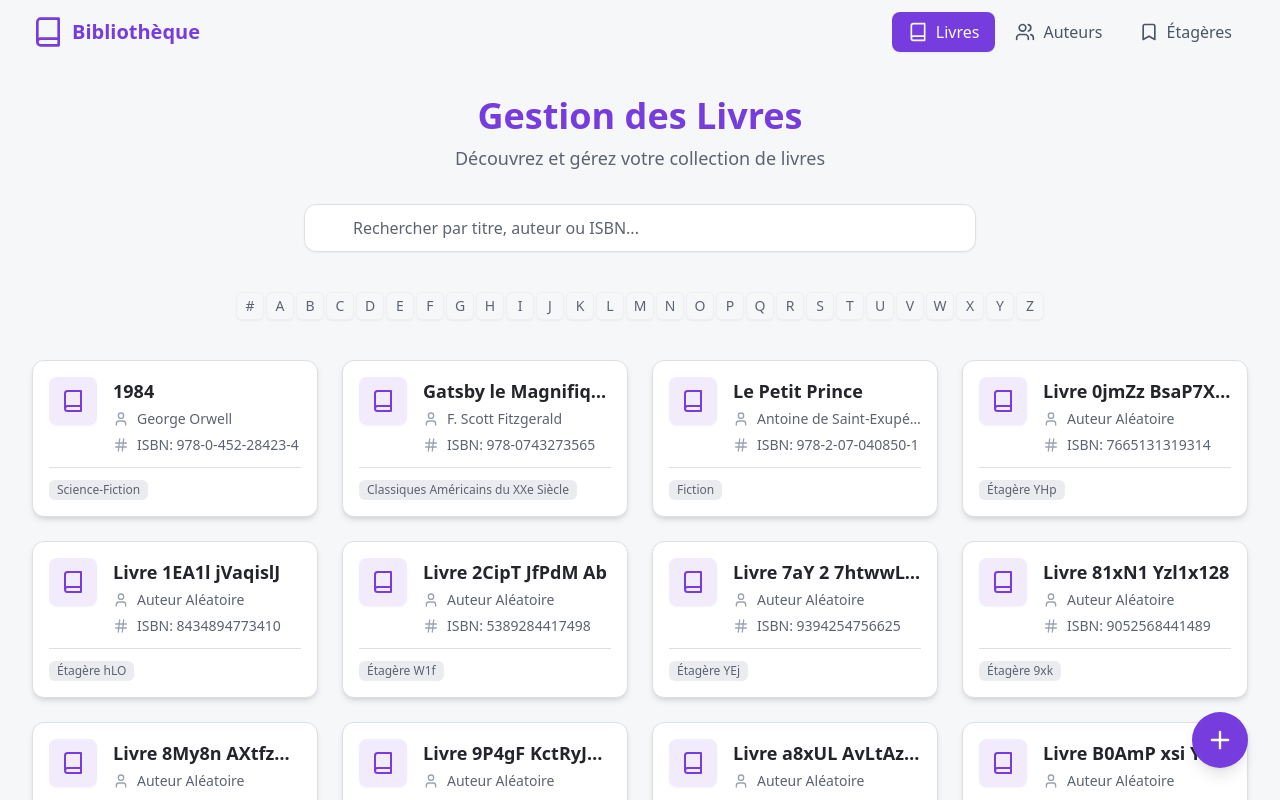
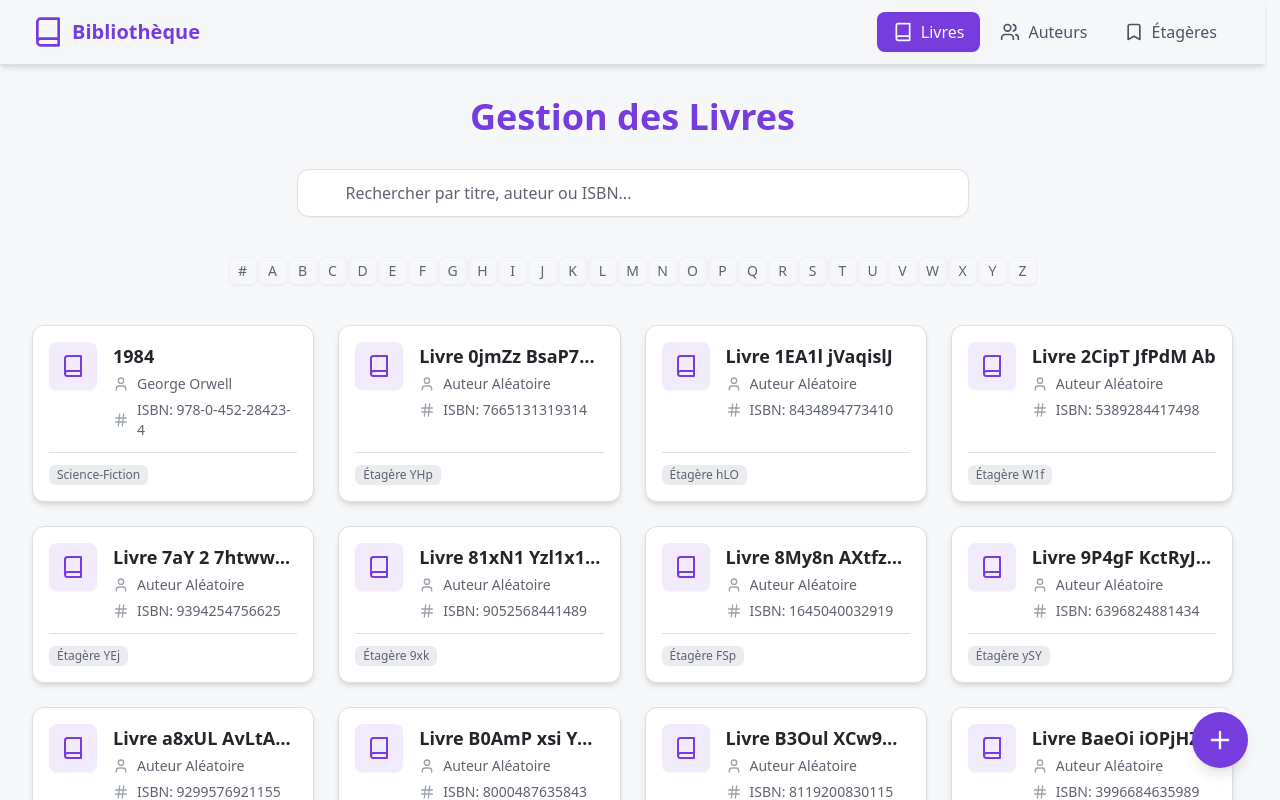
Before and after one commit to Nespouique/library-ihm, a React (Vite) app: page / in a window 1280 px wide. Shown: the top 800 px of the page. Built offline with nearby package versions, Linux system fonts and the light colour scheme.

Commit message:
[refactor] Remove framer-motion animations from multiple components for improved performance and simplicity

```diff
--- a/src/components/AlphabeticalScroller.jsx
+++ b/src/components/AlphabeticalScroller.jsx
@@ -6,24 +6,16 @@ const AlphabeticalScroller = ({ onLetterClick }) => {
     const allButtons = ['#', ...alphabet];
 
     return (
-        <motion.div
-            className="alphabet-scroller-horizontal"
-            initial={{ opacity: 0, y: 10 }}
-            animate={{ opacity: 1, y: 0 }}
-            transition={{ delay: 0.3 }}
-        >
+        <div className="alphabet-scroller-horizontal">
             <div className="flex justify-center gap-0.5 p-2 overflow-x-auto">
                 {allButtons.map((char, index) => (
                     <motion.button
                         key={char}
                         className="alphabet-letter-btn"
                         onClick={() => onLetterClick(char)}
-                        initial={{ opacity: 0, scale: 0.8 }}
-                        animate={{ opacity: 1, scale: 1 }}
-                        transition={{ duration: 0.2, delay: index * 0.01 }}
                         whileHover={{
                             scale: 1.1,
-                            transition: { duration: 0.1 }
+                            transition: { duration: 0.1 },
                         }}
                         whileTap={{ scale: 0.95 }}
                     >
@@ -31,7 +23,7 @@ const AlphabeticalScroller = ({ onLetterClick }) => {
                     </motion.button>
                 ))}
             </div>
-        </motion.div>
+        </div>
     );
 };
 
--- a/src/components/Layout.jsx
+++ b/src/components/Layout.jsx
@@ -1,7 +1,6 @@
 import React from 'react';
 import { NavLink, Outlet } from 'react-router-dom';
 import { Book, Users, Bookmark } from 'lucide-react';
-import { motion } from 'framer-motion';
 
 const Layout = () => {
     const navItems = [
@@ -13,28 +12,19 @@ const Layout = () => {
     return (
         <div className="min-h-screen bg-background">
             {/* Navigation */}
-            <nav className="flat-nav sticky top-0 z-40">
+            <nav className="flat-nav">
                 <div className="max-w-7xl mx-auto px-4 sm:px-6 lg:px-8">
                     <div className="flex justify-between items-center h-16">
-                        <motion.div
-                            initial={{ opacity: 0, x: -20 }}
-                            animate={{ opacity: 1, x: 0 }}
-                            className="flex items-center space-x-2"
-                        >
+                        <div className="flex items-center space-x-2">
                             <Book className="h-8 w-8 text-primary" />
                             <span className="text-xl font-bold main-title-text">
                                 Bibliothèque
                             </span>
-                        </motion.div>
+                        </div>
 
                         <div className="flex space-x-1">
-                            {navItems.map((item, index) => (
-                                <motion.div
-                                    key={item.to}
-                                    initial={{ opacity: 0, y: -10 }}
-                                    animate={{ opacity: 1, y: 0 }}
-                                    transition={{ delay: index * 0.1 }}
-                                >
+                            {navItems.map((item) => (
+                                <div key={item.to}>
                                     <NavLink
                                         to={item.to}
                                         className={({ isActive }) =>
@@ -50,7 +40,7 @@ const Layout = () => {
                                             {item.label}
                                         </span>
                                     </NavLink>
-                                </motion.div>
+                                </div>
                             ))}
                         </div>
                     </div>
--- a/src/components/SearchBar.jsx
+++ b/src/components/SearchBar.jsx
@@ -1,15 +1,10 @@
 import React from 'react';
 import { Search } from 'lucide-react';
 import { Input } from '@/components/ui/input';
-import { motion } from 'framer-motion';
 
 const SearchBar = ({ placeholder, value, onChange }) => {
     return (
-        <motion.div
-            initial={{ opacity: 0, y: 20 }}
-            animate={{ opacity: 1, y: 0 }}
-            className="relative max-w-2xl mx-auto mb-12"
-        >
+        <div className="relative max-w-2xl mx-auto mb-12">
             <div className="relative">
                 <Search className="absolute left-4 top-1/2 transform -translate-y-1/2 h-5 w-5 text-gray-400" />
                 <Input
@@ -20,7 +15,7 @@ const SearchBar = ({ placeholder, value, onChange }) => {
                     className="pl-12 h-12 text-md search-glow shadow-sm bg-white border-border"
                 />
             </div>
-        </motion.div>
+        </div>
     );
 };
 
--- a/src/index.css
+++ b/src/index.css
@@ -31,18 +31,46 @@
     * {
         @apply border-border;
     }
+
+    html {
+        /* Force l'affichage permanent de la barre de défilement pour éviter le décalage horizontal */
+        overflow-y: scroll;
+        /* Propriété moderne pour les navigateurs récents - réserve l'espace pour la scrollbar */
+        scrollbar-gutter: stable;
+    }
+
     body {
         @apply bg-background text-foreground min-h-screen; /* Solid background */
         font-feature-settings:
             'rlig' 1,
             'calt' 1;
     }
+
+    /* Fix pour empêcher le décalage causé par les modales Radix UI */
+    /* Solution la plus robuste avec spécificité maximale */
+    html body[data-scroll-locked],
+    html body[data-scroll-locked][style*='margin-right'] {
+        margin-right: 0 !important;
+        padding-right: 0 !important;
+        padding-left: 0 !important;
+    }
+
+    /* Fix pour le scroll vers les éléments - compense la hauteur du header fixe */
+    .book-card,
+    .author-card,
+    .shelf-card {
+        scroll-margin-top: calc(4rem + 1rem); /* Hauteur du header (h-16 = 4rem) + marge supplémentaire */
+    }
 }
 
 @layer components {
+    .flat-nav {
+        @apply bg-background/95 backdrop-blur-md border-b border-border shadow-md sticky top-0 z-40;
+    }
+
     .glass-effect {
-        /* Renamed to flat-nav for clarity */
-        @apply bg-white/80 backdrop-blur-md border-b border-border shadow-md; /* Flatter navigation */
+        /* Legacy class - kept for compatibility */
+        @apply bg-white/80 backdrop-blur-md border-b border-border shadow-md;
     }
 
     .main-title-text {
@@ -73,7 +101,11 @@
 
     .alphabet-letter-btn {
         @apply w-7 h-7 flex items-center justify-center text-sm font-medium text-muted-foreground rounded-md border border-border/30 bg-background/60 backdrop-blur-sm cursor-pointer select-none flex-shrink-0 shadow-sm;
-        transition: color 0.1s ease, border-color 0.1s ease, background-color 0.1s ease, box-shadow 0.1s ease;
+        transition:
+            color 0.1s ease,
+            border-color 0.1s ease,
+            background-color 0.1s ease,
+            box-shadow 0.1s ease;
     }
 
     .alphabet-letter-btn:hover {
--- a/src/pages/AuthorsPage.jsx
+++ b/src/pages/AuthorsPage.jsx
@@ -133,19 +133,26 @@ const AuthorsPage = () => {
             );
         }
 
-        if (
-            firstAuthorWithChar &&
-            authorRefs.current[firstAuthorWithChar.id]
-        ) {
-            authorRefs.current[firstAuthorWithChar.id].scrollIntoView({
-                behavior: 'smooth',
-                block: 'start',
-                inline: 'nearest',
+        if (firstAuthorWithChar && authorRefs.current[firstAuthorWithChar.id]) {
+            const element = authorRefs.current[firstAuthorWithChar.id];
+            const headerHeight = 64; // 4rem = 64px (hauteur du header h-16)
+            const extraOffset = 16; // 1rem = 16px (marge supplémentaire)
+            const totalOffset = headerHeight + extraOffset;
+
+            // Calculer la position de l'élément par rapport au top de la page
+            const elementPosition = element.getBoundingClientRect().top + window.pageYOffset;
+            const offsetPosition = elementPosition - totalOffset;
+
+            // Scroll avec l'offset
+            window.scrollTo({
+                top: offsetPosition,
+                behavior: 'smooth'
             });
         } else {
-            const description = char === '#'
-                ? 'Aucun auteur dont le nom commence par un chiffre ou caractère spécial.'
-                : `Aucun auteur dont le nom commence par ${char}.`;
+            const description =
+                char === '#'
+                    ? 'Aucun auteur dont le nom commence par un chiffre ou caractère spécial.'
+                    : `Aucun auteur dont le nom commence par ${char}.`;
             toast({
                 title: 'Aucun auteur',
                 description,
@@ -161,18 +168,11 @@ const AuthorsPage = () => {
 
     return (
         <div className="space-y-8">
-            <motion.div
-                initial={{ opacity: 0, y: -20 }}
-                animate={{ opacity: 1, y: 0 }}
-                className="text-center"
-            >
-                <h1 className="text-4xl font-bold main-title-text mb-2">
+            <div className="text-center">
+                <h1 className="text-4xl font-bold main-title-text">
                     Gestion des Auteurs
                 </h1>
-                <p className="text-muted-foreground text-lg">
-                    Découvrez et gérez vos auteurs favoris
-                </p>
-            </motion.div>
+            </div>
             <SearchBar
                 placeholder="Rechercher un auteur..."
                 value={searchTerm}
@@ -184,9 +184,7 @@ const AuthorsPage = () => {
                     filteredAuthors.map((author, index) => (
                         <div
                             key={author.id}
-                            ref={(el) =>
-                                (authorRefs.current[author.id] = el)
-                            }
+                            ref={(el) => (authorRefs.current[author.id] = el)}
                             className="h-full"
                         >
                             <AuthorCard
@@ -218,7 +216,7 @@ const AuthorsPage = () => {
                             </svg>
                         </div>
                         <h3 className="text-lg font-medium text-foreground mb-2">
-                                Aucun auteur trouvé
+                            Aucun auteur trouvé
                         </h3>
                         <p className="text-muted-foreground">
                             {searchTerm
@@ -242,9 +240,7 @@ const AuthorsPage = () => {
                     onOpenChange={() => setSelectedAuthor(null)}
                     onNavigateToBooks={(authorName) => {
                         setSelectedAuthor(null);
-                        navigate(
-                            `/?search=${encodeURIComponent(authorName)}`
-                        );
+                        navigate(`/?search=${encodeURIComponent(authorName)}`);
                     }}
                 />
             )}
--- a/src/pages/BooksPage.jsx
+++ b/src/pages/BooksPage.jsx
@@ -68,7 +68,7 @@ const BooksPage = ({ initialSearchTerm }) => {
             const sampleBooks = [
                 {
                     id: '1',
-                    title: 'Le Petit Prince',
+                    title: 'Petit Prince',
                     author: 'Antoine de Saint-Exupéry',
                     isbn: '978-2-07-040850-1',
                     description:
@@ -94,7 +94,7 @@ const BooksPage = ({ initialSearchTerm }) => {
                 },
                 {
                     id: '3',
-                    title: "Gatsby le Magnifique, un roman qui explore les thèmes du rêve américain, de la richesse, de l'amour et de la perte dans les années 1920.",
+                    title: "Zatsby le Magnifique, un roman qui explore les thèmes du rêve américain, de la richesse, de l'amour et de la perte dans les années 1920.",
                     author: 'F. Scott Fitzgerald',
                     isbn: '978-0743273565',
                     description:
@@ -168,15 +168,25 @@ const BooksPage = ({ initialSearchTerm }) => {
         }
 
         if (firstBookWithChar && bookRefs.current[firstBookWithChar.id]) {
-            bookRefs.current[firstBookWithChar.id].scrollIntoView({
-                behavior: 'smooth',
-                block: 'start',
-                inline: 'nearest',
+            const element = bookRefs.current[firstBookWithChar.id];
+            const headerHeight = 64; // 4rem = 64px (hauteur du header h-16)
+            const extraOffset = 16; // 1rem = 16px (marge supplémentaire)
+            const totalOffset = headerHeight + extraOffset;
+
+            // Calculer la position de l'élément par rapport au top de la page
+            const elementPosition = element.getBoundingClientRect().top + window.pageYOffset;
+            const offsetPosition = elementPosition - totalOffset;
+
+            // Scroll avec l'offset
+            window.scrollTo({
+                top: offsetPosition,
+                behavior: 'smooth'
             });
         } else {
-            const description = char === '#'
-                ? 'Aucun livre ne commence par un chiffre ou caractère spécial.'
-                : `Aucun livre ne commence par la lettre ${char}.`;
+            const description =
+                char === '#'
+                    ? 'Aucun livre ne commence par un chiffre ou caractère spécial.'
+                    : `Aucun livre ne commence par la lettre ${char}.`;
             toast({
                 title: 'Aucun livre',
                 description,
@@ -187,18 +197,11 @@ const BooksPage = ({ initialSearchTerm }) => {
 
     return (
         <div className="space-y-8">
-            <motion.div
-                initial={{ opacity: 0, y: -20 }}
-                animate={{ opacity: 1, y: 0 }}
-                className="text-center"
-            >
-                <h1 className="text-4xl font-bold main-title-text mb-2">
+            <div className="text-center">
+                <h1 className="text-4xl font-bold main-title-text">
                     Gestion des Livres
                 </h1>
-                <p className="text-muted-foreground text-lg">
-                    Découvrez et gérez votre collection de livres
-                </p>
-            </motion.div>
+            </div>
             <SearchBar
                 placeholder="Rechercher par titre, auteur ou ISBN..."
                 value={searchTerm}
@@ -249,7 +252,7 @@ const BooksPage = ({ initialSearchTerm }) => {
                             </svg>
                         </div>
                         <h3 className="text-lg font-medium text-foreground mb-2">
-                                Aucun livre trouvé
+                            Aucun livre trouvé
                         </h3>
                         <p className="text-muted-foreground">
                             {searchTerm
--- a/src/pages/ShelvesPage.jsx
+++ b/src/pages/ShelvesPage.jsx
@@ -69,18 +69,11 @@ const ShelvesPage = () => {
 
     return (
         <div className="space-y-8">
-            <motion.div
-                initial={{ opacity: 0, y: -20 }}
-                animate={{ opacity: 1, y: 0 }}
-                className="text-center"
-            >
-                <h1 className="text-4xl font-bold main-title-text mb-2">
+            <div className="text-center">
+                <h1 className="text-4xl font-bold main-title-text">
                     Gestion des Étagères
                 </h1>
-                <p className="text-muted-foreground text-lg">
-                    Organisez votre bibliothèque par étagères
-                </p>
-            </motion.div>
+            </div>
 
             <SearchBar
                 placeholder="Rechercher une étagère..."
```
